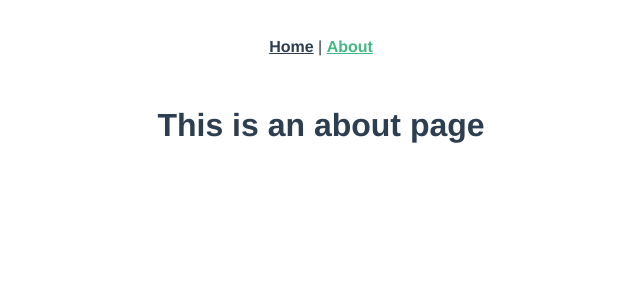
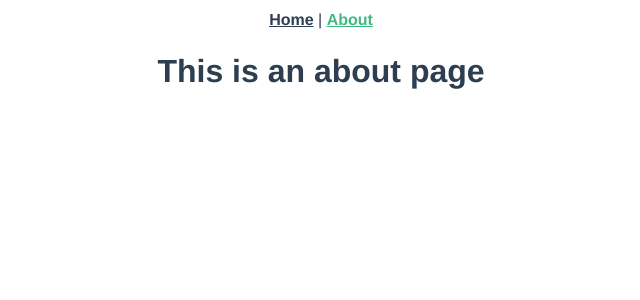
Before and after one commit to ZakiQi/explore, a Vue app: page /about in a window 1280 px wide. Shown: the top 300 px of the page, without its empty margins (319-959 px from the left). Built offline with nearby package versions, Linux system fonts and the light colour scheme.

Commit message:
✨新增: ✨新增: ✨新增: 增加了功能b
这个功能是用来干什么的

```diff
--- a/src/App.vue
+++ b/src/App.vue
@@ -27,7 +27,7 @@ export default {
 }
 
 #nav {
-  padding: 30px;
+  padding: 3px;
 
   a {
     color: #2c3e50;
```
